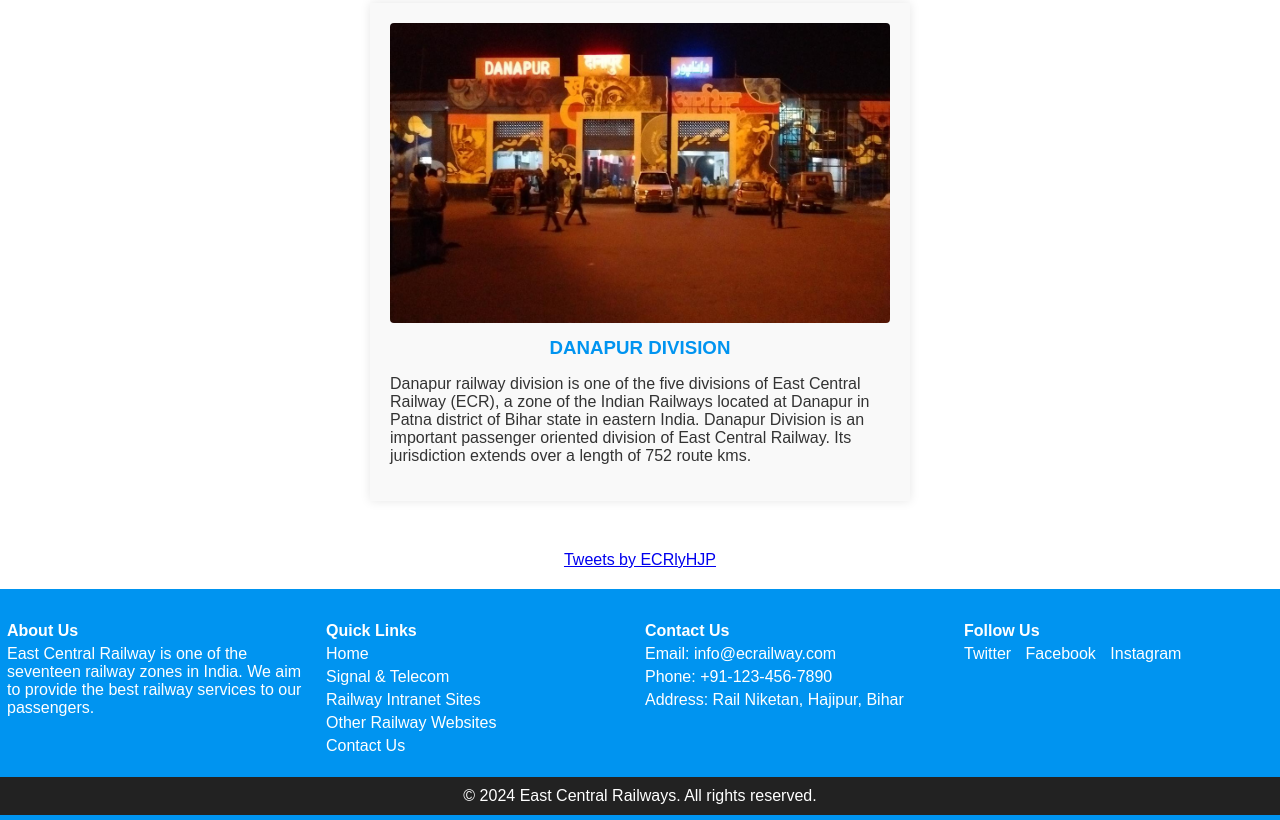
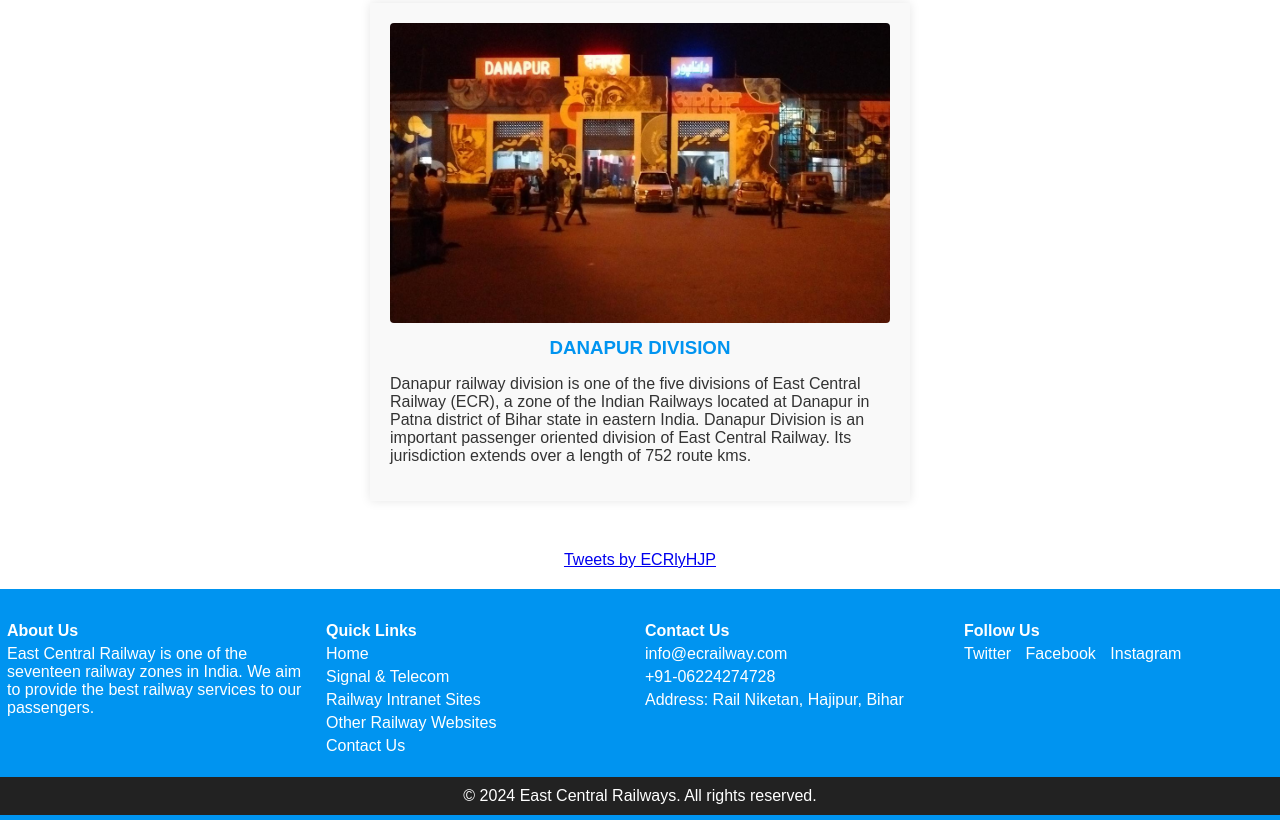
Before and after one commit to Anjali7070/ECR-Intranet-Website-, a website: page index.html in a window 1280 px wide. Shown: the part 1643-2463 px from the top of the page. Drawn offline with Linux system fonts and the light colour scheme; no server answers.

Commit message:
last commit

```diff
--- a/index.html
+++ b/index.html
@@ -21,7 +21,8 @@
                 "I PLEDGE FOR SWITCHING-OFF THE LIGHTS & FANS WHILE LEAVING WORK PLACE OR RES"
             </p>
             <a href="#" class="hindi" data-lang="en" data-lang-text="Hindi" onclick="toggleLanguage()">हिन्दी</a>
-            <a href="login.html" class="admin-login">Admin Login</a>
+            <!--<a href="login.html" class="admin-login">Admin Login</a>-->
+            <a href="https://ecr.indianrailways.gov.in/cris/webadmin/" class="admin-login">Admin Login</a>
         </div>
     </header>
     <nav>
@@ -163,8 +164,8 @@
             <div class="footer-section">
                 <h4>Contact Us</h4>
                 <ul>
-                    <li>Email: info@ecrailway.com</li>
-                    <li>Phone: +91-123-456-7890</li>
+                    <li><a href="mailto: info@ecrailway.com">info@ecrailway.com</a></li>
+                    <li><a href="tel:+9106224274728">+91-06224274728</a></li>
                     <li>Address: Rail Niketan, Hajipur, Bihar</li>
                 </ul>
             </div>
```
